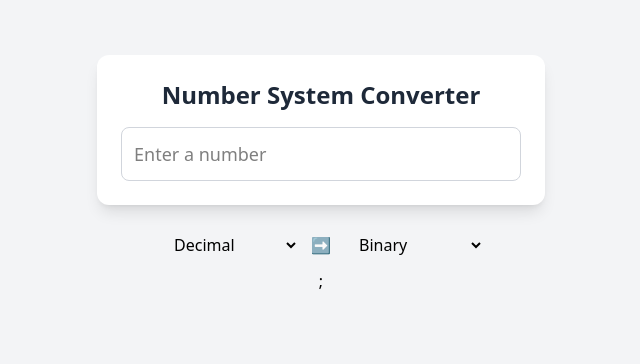
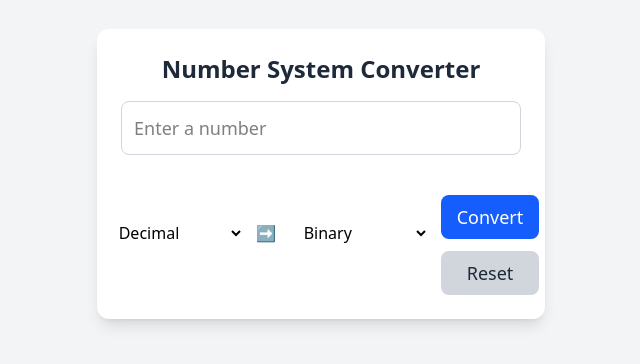
Before and after one commit to khushikumarigupta14/number-conversion-system, a React (Vite) app: page / in a window 1280 px wide. Shown: the part 226-590 px from the top of the page, without its empty margins (319-959 px from the left). Built offline with nearby package versions, Linux system fonts and the light colour scheme.

Commit message:
feat: add convert and reset buttons with neumorphism styling

```diff
--- a/src/Convertor.jsx
+++ b/src/Convertor.jsx
@@ -61,7 +61,6 @@ const Converter = () => {
           className="w-full p-3 rounded-lg text-lg border border-gray-300 focus:ring-blue-400 focus:outline-none focus:ring-2"
           placeholder="Enter a number"
         />
-      </div>
         <div className="flex items-center justify-center mt-4 space-x-3">
           <select
             value={fromBase}
@@ -86,8 +85,28 @@ const Converter = () => {
               </option>
             ))}
           </select>
+          {/* Buttons */}
+          <div className="flex flex-col items-center mt-6 space-y-3">
+            <button
+              onClick={convertNumber}
+              className="w-full px-4 py-2 bg-blue-600 text-white rounded-lg hover:bg-blue-700 transition text-lg"
+            >
+              Convert
+            </button>
+
+            <button
+              onClick={() => {
+                setInputValue("");
+                setResult("");
+                setError("");
+              }}
+              className="w-full px-4 py-2 bg-gray-300 text-gray-800 rounded-lg hover:bg-gray-400 transition text-lg"
+            >
+              Reset
+            </button>
           </div>
-      ;
+        </div>
+      </div>
     </div>
   );
 };
--- a/src/index.css
+++ b/src/index.css
@@ -1 +1,26 @@
 @import "tailwindcss";
+
+.neumorphism {
+  background: #f0f0f0;
+  border-radius: 15px;
+  box-shadow: 5px 5px 10px #d1d1d1, -5px -5px 10px #ffffff;
+  transition: all 0.3s ease-in-out;
+}
+
+.neumorphism:hover {
+  box-shadow: inset 3px 3px 8px #d1d1d1, inset -3px -3px 8px #ffffff;
+}
+
+button {
+  transition: all 0.2s ease-in-out;
+}
+
+button:hover {
+  box-shadow: 2px 2px 5px #bebebe, -2px -2px 5px #ffffff;
+  transform: scale(1.05);
+}
+
+button:active {
+  box-shadow: inset 2px 2px 5px #bebebe, inset -2px -2px 5px #ffffff;
+  transform: scale(0.95);
+}
```
Lines whose indentation alone changed are shown as unchanged.
